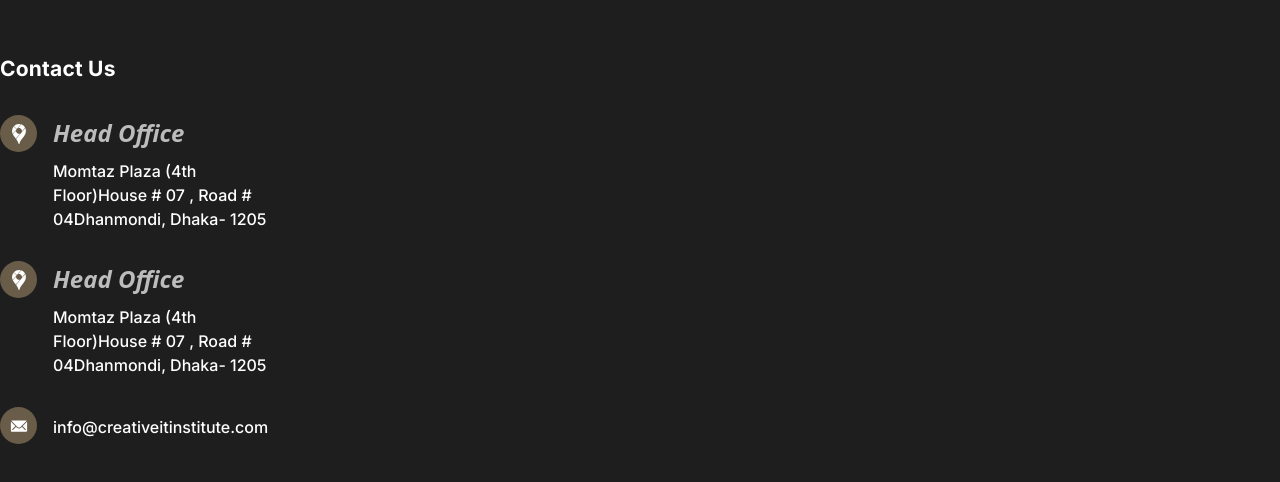
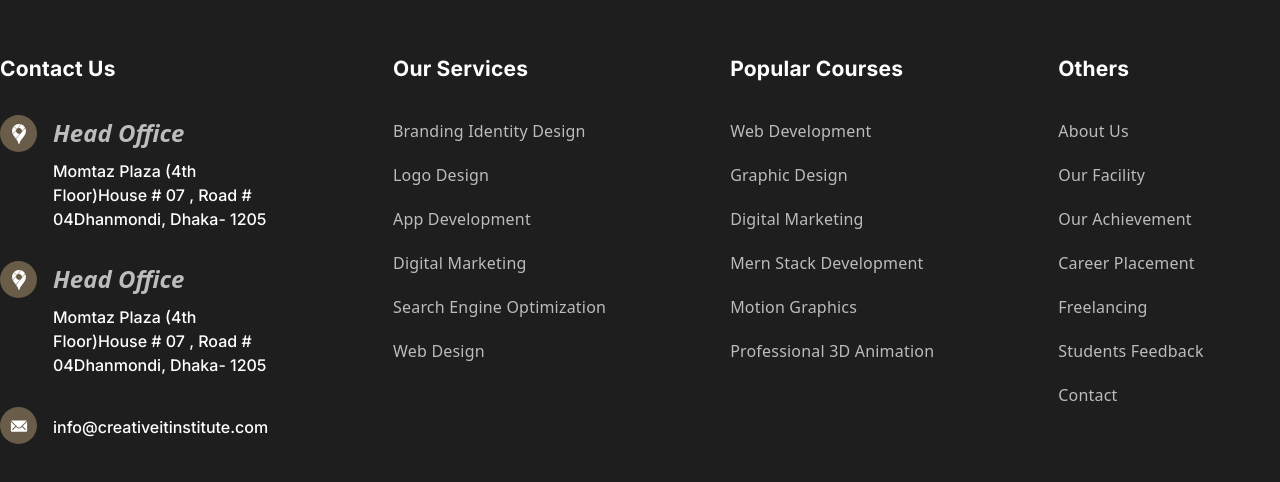
Before and after one commit to shoumen-shomu/creative-it-canada, a Next.js app: page / in a window 1280 px wide. Shown: the part 6896-7378 px from the top of the page. Built offline with nearby package versions, Linux system fonts and the light colour scheme; a web font is replaced by a local one.

Commit message:
All Footer menu added

```diff
--- a/src/app/components/Footer.jsx
+++ b/src/app/components/Footer.jsx
@@ -1,50 +1,139 @@
-'use client';
-import React from 'react'
-import Container from './Container';
+"use client";
+import React from "react";
+import Container from "./Container";
 import { SiGooglemaps } from "react-icons/si";
 import { IoIosMail } from "react-icons/io";
 
 const Footer = () => {
   return (
-
-    <footer className='pt-93 pb-10 bg-[#1F1E1E]'>
+    <footer className="pt-93 pb-10 bg-[#1F1E1E]">
       <Container>
-        <div className="flex">
+        <div className="flex gap-31">
           <div className="space-y-7.5">
-            <h4 className='font-inter font-bold text-[21px] text-white leading-8.25 tracking-[0.2px] '>Contact Us</h4>
+            <h4 className="font-inter font-bold text-[21px] text-white leading-8.25 tracking-[0.2px] ">
+              Contact Us
+            </h4>
             <div className="flex gap-4">
               <div className="w-9.25 h-9.25 flex justify-center items-center bg-[#695C49] rounded-[50%] ">
-                <SiGooglemaps size={20} className='text-white' />
+                <SiGooglemaps size={20} className="text-white" />
               </div>
               <div className="">
-                  <h5 className='font-tri font-bold text-[24px] text-white/70 leading-[150%] italic'>Head Office</h5>
-                  <p className='w-54 font-inter font-medium text-base text-white leading-[150%] pt-2'>Momtaz Plaza (4th Floor)House # 07 , Road # 04Dhanmondi, Dhaka- 1205</p>
-                </div>
+                <h5 className="font-tri font-bold text-[24px] text-white/70 leading-[150%] italic">
+                  Head Office
+                </h5>
+                <p className="w-54 font-inter font-medium text-base text-white leading-[150%] pt-2">
+                  Momtaz Plaza (4th Floor)House # 07 , Road # 04Dhanmondi,
+                  Dhaka- 1205
+                </p>
+              </div>
             </div>
             <div className="flex gap-4">
               <div className="w-9.25 h-9.25 flex justify-center items-center bg-[#695C49] rounded-[50%] ">
-                <SiGooglemaps size={20} className='text-white' />
+                <SiGooglemaps size={20} className="text-white" />
               </div>
               <div className="">
-                  <h5 className='font-tri font-bold text-[24px] text-white/70 leading-[150%] italic'>Head Office</h5>
-                  <p className='w-54 font-inter font-medium text-base text-white leading-[150%] pt-2'>Momtaz Plaza (4th Floor)House # 07 , Road # 04Dhanmondi, Dhaka- 1205</p>
-                </div>
+                <h5 className="font-tri font-bold text-[24px] text-white/70 leading-[150%] italic">
+                  Head Office
+                </h5>
+                <p className="w-54 font-inter font-medium text-base text-white leading-[150%] pt-2">
+                  Momtaz Plaza (4th Floor)House # 07 , Road # 04Dhanmondi,
+                  Dhaka- 1205
+                </p>
+              </div>
             </div>
             <div className="flex gap-4">
               <div className="w-9.25 h-9.25 flex justify-center items-center bg-[#695C49] rounded-[50%] ">
-                <IoIosMail  size={20} className='text-white' />
+                <IoIosMail size={20} className="text-white" />
               </div>
               <div className="">
-                  <p className='w-[216px] font-inter font-medium text-base text-white leading-[150%] pt-2'>info@creativeitinstitute.com</p>
-                </div>
+                <p className="w-[216px] font-inter font-medium text-base text-white leading-[150%] pt-2">
+                  info@creativeitinstitute.com
+                </p>
+              </div>
             </div>
+          </div>
+          <div className="">
+            <h4 className="font-inter font-bold text-[21px] text-white leading-8.25 tracking-[0.2px] pb-7.5">
+              Our Services
+            </h4>
+            <ul className="space-y-3">
+              <li className="font-tri font-medium text-base text-white/70 leading-[32px] tracking-[0.2px]">
+                Branding Identity Design
+              </li>
+              <li className="font-tri font-medium text-base text-white/70 leading-[32px] tracking-[0.2px]">
+                Logo Design
+              </li>
+              <li className="font-tri font-medium text-base text-white/70 leading-[32px] tracking-[0.2px]">
+                App Development
+              </li>
+              <li className="font-tri font-medium text-base text-white/70 leading-[32px] tracking-[0.2px]">
+                Digital Marketing
+              </li>
+              <li className="font-tri font-medium text-base text-white/70 leading-[32px] tracking-[0.2px]">
+                Search Engine Optimization
+              </li>
+              <li className="font-tri font-medium text-base text-white/70 leading-[32px] tracking-[0.2px]">
+                Web Design
+              </li>
+            </ul>
+          </div>
+          <div className="">
+            <h4 className="font-inter font-bold text-[21px] text-white leading-8.25 tracking-[0.2px] pb-7.5">
+              Popular Courses
+            </h4>
+            <ul className="space-y-3">
+              <li className="font-tri font-medium text-base text-white/70 leading-[32px] tracking-[0.2px]">
+                Web Development
+              </li>
+              <li className="font-tri font-medium text-base text-white/70 leading-[32px] tracking-[0.2px]">
+                Graphic Design
+              </li>
+              <li className="font-tri font-medium text-base text-white/70 leading-[32px] tracking-[0.2px]">
+                Digital Marketing
+              </li>
+              <li className="font-tri font-medium text-base text-white/70 leading-[32px] tracking-[0.2px]">
+                Mern Stack Development
+              </li>
+              <li className="font-tri font-medium text-base text-white/70 leading-[32px] tracking-[0.2px]">
+                Motion Graphics
+              </li>
+              <li className="font-tri font-medium text-base text-white/70 leading-[32px] tracking-[0.2px]">
+                Professional 3D Animation
+              </li>
+            </ul>
+          </div>
+          <div className="">
+            <h4 className="font-inter font-bold text-[21px] text-white leading-8.25 tracking-[0.2px] pb-7.5">
+              Others
+            </h4>
+            <ul className="space-y-3">
+              <li className="font-tri font-medium text-base text-white/70 leading-[32px] tracking-[0.2px]">
+                About Us
+              </li>
+              <li className="font-tri font-medium text-base text-white/70 leading-[32px] tracking-[0.2px]">
+                Our Facility
+              </li>
+              <li className="font-tri font-medium text-base text-white/70 leading-[32px] tracking-[0.2px]">
+                Our Achievement
+              </li>
+              <li className="font-tri font-medium text-base text-white/70 leading-[32px] tracking-[0.2px]">
+                Career Placement
+              </li>
+              <li className="font-tri font-medium text-base text-white/70 leading-[32px] tracking-[0.2px]">
+                Freelancing
+              </li>
+              <li className="font-tri font-medium text-base text-white/70 leading-[32px] tracking-[0.2px]">
+                Students Feedback
+              </li>
+              <li className="font-tri font-medium text-base text-white/70 leading-[32px] tracking-[0.2px]">
+                Contact
+              </li>
+            </ul>
           </div>
         </div>
       </Container>
+    </footer>
+  );
+};
 
-    </footer>
-
-  )
-}
-
-export default Footer
+export default Footer;
```
